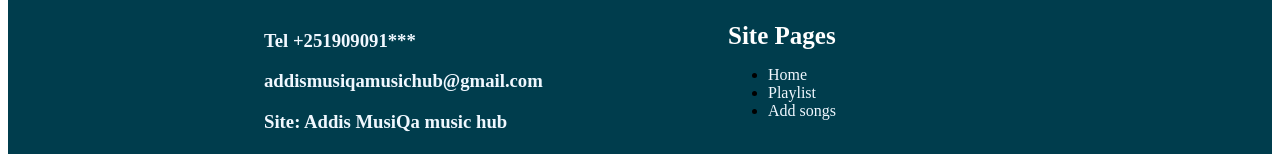
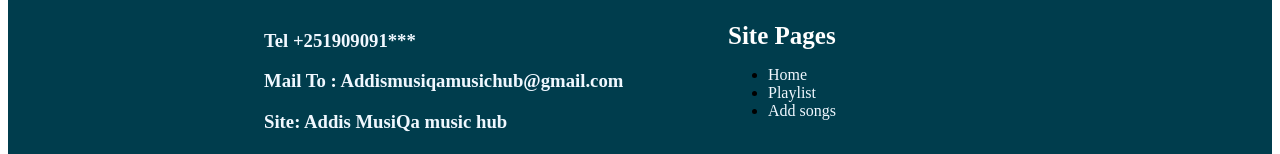
Before and after one commit to MelkamuMes/Addiss-MusiQa-Interactive-Music-Hub-site, a React (Create React App) app in the folder client/: page /PlaySongs in a window 1280 px wide. Shown: the part 1570-1724 px from the top of the page. Built offline with nearby package versions, Linux system fonts and the light colour scheme; no server answers.

Commit message:
footer commited

```diff
--- a/client/src/Components/Footer/Footer.js
+++ b/client/src/Components/Footer/Footer.js
@@ -181,7 +181,7 @@
             <FooterLogo src={Logo} alt="" />
           {/* </div> */}
           <h3><FooterLogoLink href="">Tel +251909091***</FooterLogoLink></h3>
-          <h3><FooterLogoLink href="">addismusiqamusichub@gmail.com</FooterLogoLink></h3>
+          <h3><FooterLogoLink href="">Mail To : Addismusiqamusichub@gmail.com</FooterLogoLink></h3>
           <h3><FooterLogoLink href="">Site: Addis MusiQa music hub</FooterLogoLink></h3>
           <h3><FooterLogoLink href="" target="_blank">GitHub: Melkamu Mesene</FooterLogoLink></h3>
         </FooterCol1>
```
